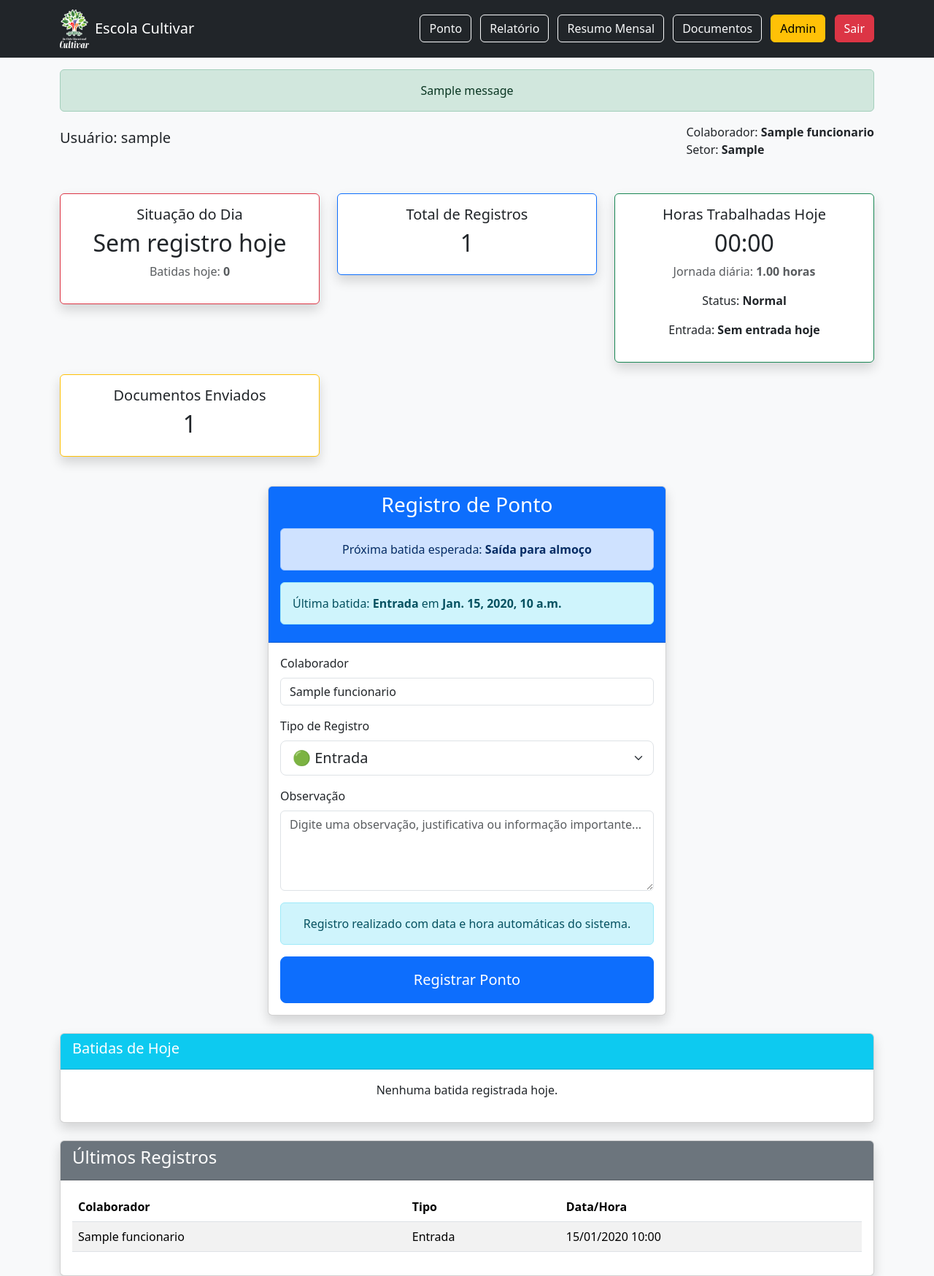
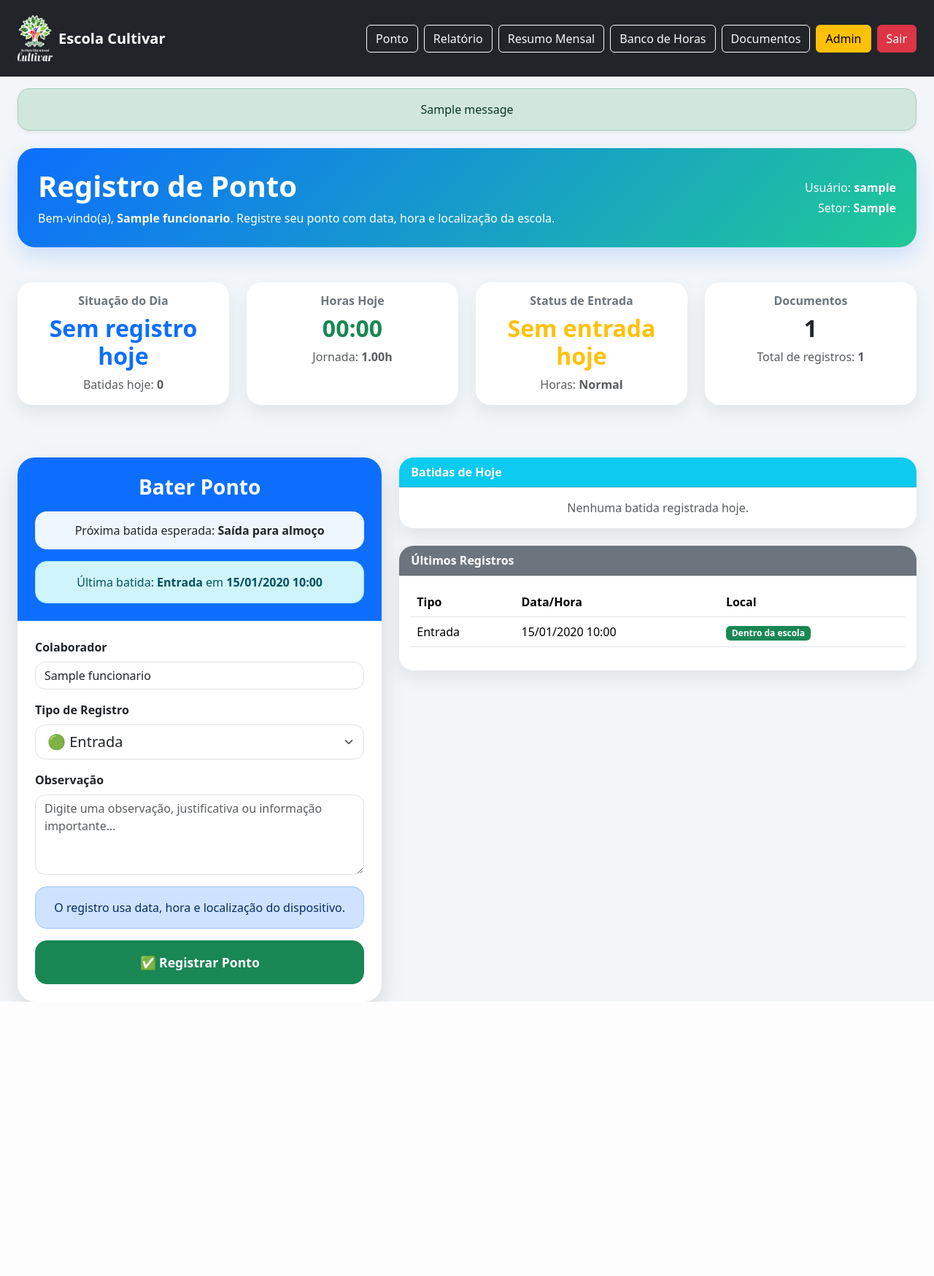
Before and after one commit to jolima-code/app-ponto-escola, a Django app: page / in a window 1280 px wide. Shown: the whole page at 73% size. After the commit the page ends 1373 px from the top, so only its background shows below. Run offline with Django 5.2, Linux system fonts and the light colour scheme; a user stored in the database is signed in; tables that the repository leaves empty hold one stand-in row (values such as "Sample post"); one stand-in notice (Sample message) is shown.

Commit message:
Melhora layout da tela de ponto

```diff
--- a/ponto/views.py
+++ b/ponto/views.py
@@ -4,6 +4,8 @@ from banco_horas.models import (
     CompensacaoBancoHoras,
 )
 
+import math
+from django.http import JsonResponse
 import openpyxl
 
 from django.contrib import messages
@@ -16,6 +18,37 @@ from documentos.models import Documento
 from funcionarios.models import Funcionario
 from .models import RegistroPonto
 
+ESCOLA_LATITUDE = -0.006078
+ESCOLA_LONGITUDE = -51.088363
+
+RAIO_PERMITIDO_METROS = 30
+
+
+def calcular_distancia(lat1, lon1, lat2, lon2):
+
+    raio_terra = 6371000
+
+    phi1 = math.radians(lat1)
+    phi2 = math.radians(lat2)
+
+    delta_phi = math.radians(lat2 - lat1)
+    delta_lambda = math.radians(lon2 - lon1)
+
+    a = (
+        math.sin(delta_phi / 2) ** 2
+        + math.cos(phi1)
+        * math.cos(phi2)
+        * math.sin(delta_lambda / 2) ** 2
+    )
+
+    c = 2 * math.atan2(
+        math.sqrt(a),
+        math.sqrt(1 - a)
+    )
+
+    distancia = raio_terra * c
+
+    return distancia
 
 def usuario_equipe(user):
     return user.is_staff
@@ -136,10 +169,41 @@ def bater_ponto(request):
 
                 return redirect("bater_ponto")
 
+        latitude = request.POST.get("latitude")
+        longitude = request.POST.get("longitude")
+
+        distancia = None
+        localizacao_valida = False
+
+        if latitude and longitude:
+
+            distancia = calcular_distancia(
+                float(latitude),
+                float(longitude),
+                ESCOLA_LATITUDE,
+                ESCOLA_LONGITUDE
+            )
+
+            if distancia <= RAIO_PERMITIDO_METROS:
+                localizacao_valida = True
+
+        if not localizacao_valida:
+
+            messages.error(
+                request,
+                "Você está fora da área permitida da escola."
+            )
+
+            return redirect("bater_ponto")
+
         RegistroPonto.objects.create(
             funcionario=funcionario,
             tipo=tipo,
-            observacao=observacao
+            observacao=observacao,
+            latitude=latitude,
+            longitude=longitude,
+            distancia_metros=distancia,
+            localizacao_valida=localizacao_valida
         )
 
         registros_dia = RegistroPonto.objects.filter(
--- a/templates/ponto/bater_ponto.html
+++ b/templates/ponto/bater_ponto.html
@@ -4,56 +4,145 @@
 <html lang="pt-br">
 
 <head>
-
     <meta charset="UTF-8">
-
     <meta name="viewport" content="width=device-width, initial-scale=1">
 
-    <title>Escola Cultivar</title>
+    <title>Escola Cultivar - Ponto</title>
 
     <link
         href="https://cdn.jsdelivr.net/npm/bootstrap@5.3.3/dist/css/bootstrap.min.css"
         rel="stylesheet">
 
+    <style>
+        body {
+            background: #f3f6f9;
+        }
+
+        .navbar-brand img {
+            object-fit: contain;
+        }
+
+        .page-header {
+            background: linear-gradient(135deg, #0d6efd, #20c997);
+            color: white;
+            border-radius: 24px;
+            padding: 28px;
+            margin-top: 24px;
+            box-shadow: 0 12px 30px rgba(13, 110, 253, 0.18);
+        }
+
+        .dashboard-card {
+            border: 0;
+            border-radius: 20px;
+            box-shadow: 0 10px 24px rgba(0, 0, 0, 0.08);
+            height: 100%;
+        }
+
+        .dashboard-card h6 {
+            color: #6c757d;
+            font-weight: 600;
+        }
+
+        .dashboard-card h2 {
+            font-weight: 800;
+        }
+
+        .main-card {
+            border: 0;
+            border-radius: 24px;
+            box-shadow: 0 14px 34px rgba(0, 0, 0, 0.12);
+            overflow: hidden;
+        }
+
+        .main-card-header {
+            background: #0d6efd;
+            color: white;
+            padding: 24px;
+        }
+
+        .btn-register {
+            border-radius: 16px;
+            font-size: 1.1rem;
+            font-weight: 700;
+            padding: 16px;
+        }
+
+        .soft-box {
+            background: #eef6ff;
+            border-radius: 16px;
+            padding: 14px;
+        }
+
+        .table-card {
+            border: 0;
+            border-radius: 20px;
+            box-shadow: 0 10px 24px rgba(0, 0, 0, 0.08);
+            overflow: hidden;
+        }
+
+        .table-card .card-header {
+            font-weight: 700;
+        }
+
+        .form-control,
+        .form-select {
+            border-radius: 14px;
+        }
+
+        @media (max-width: 768px) {
+            .page-header {
+                padding: 22px;
+            }
+
+            .navbar .btn {
+                margin-top: 8px;
+                width: 100%;
+            }
+        }
+    </style>
 </head>
 
-<body class="bg-light">
+<body>
 
-<nav class="navbar navbar-expand-lg navbar-dark bg-dark">
+<nav class="navbar navbar-expand-lg navbar-dark bg-dark py-3">
 
-    <div class="container">
+    <div class="container-fluid px-4">
 
         <a class="navbar-brand d-flex align-items-center" href="/">
 
             <img
                 src="{% static 'img/logo.png' %}"
                 alt="Logo"
-                width="40"
+                width="48"
                 class="me-2">
 
-            Escola Cultivar
+            <strong>Escola Cultivar</strong>
 
         </a>
 
-        <div>
+        <div class="d-flex flex-wrap gap-2">
 
-            <a href="/" class="btn btn-outline-light me-2">
+            <a href="/" class="btn btn-outline-light">
                 Ponto
             </a>
 
-            <a href="/relatorio/" class="btn btn-outline-light me-2">
+            <a href="/relatorio/" class="btn btn-outline-light">
                 Relatório
             </a>
 
-            <a href="/resumo-mensal/" class="btn btn-outline-light me-2">
+            <a href="/resumo-mensal/" class="btn btn-outline-light">
                 Resumo Mensal
             </a>
 
-            <a href="/documentos/" class="btn btn-outline-light me-2">
+            <a href="/banco-horas/" class="btn btn-outline-light">
+                Banco de Horas
+            </a>
+
+            <a href="/documentos/" class="btn btn-outline-light">
                 Documentos
             </a>
 
-            <a href="/admin/" class="btn btn-warning me-2">
+            <a href="/admin/" class="btn btn-warning">
                 Admin
             </a>
 
@@ -76,13 +165,15 @@
 
 </nav>
 
+<div class="container-fluid px-4">
+
     {% if messages %}
 
-<div class="container mt-3">
+        <div class="mt-3">
 
             {% for message in messages %}
 
-        <div class="alert alert-{{ message.tags }} text-center">
+                <div class="alert alert-{{ message.tags }} text-center rounded-4 shadow-sm">
 
                     {{ message }}
 
@@ -94,24 +185,56 @@
 
     {% endif %}
 
-<div class="container mt-3">
+    <section class="page-header">
 
-    <div class="d-flex justify-content-between align-items-center">
+        <div class="row align-items-center">
 
-        <h5>
-            Usuário: {{ request.user.username }}
-        </h5>
+            <div class="col-md-8">
 
-        <div>
+                <h1 class="fw-bold mb-2">
+                    Registro de Ponto
+                </h1>
 
                 <p class="mb-0">
-                Colaborador:
-                <strong>{{ funcionario.nome }}</strong>
+                    Bem-vindo(a), <strong>{{ funcionario.nome }}</strong>.
+                    Registre seu ponto com data, hora e localização da escola.
+                </p>
+
+            </div>
+
+            <div class="col-md-4 text-md-end mt-3 mt-md-0">
+
+                <p class="mb-1">
+                    Usuário: <strong>{{ request.user.username }}</strong>
                 </p>
 
                 <p class="mb-0">
-                Setor:
-                <strong>{{ funcionario.setor }}</strong>
+                    Setor: <strong>{{ funcionario.setor }}</strong>
+                </p>
+
+            </div>
+
+        </div>
+
+    </section>
+
+    <section class="row mt-4 g-4">
+
+        <div class="col-md-3">
+
+            <div class="card dashboard-card">
+
+                <div class="card-body text-center">
+
+                    <h6>Situação do Dia</h6>
+
+                    <h2 class="text-primary">
+                        {{ situacao_dia }}
+                    </h2>
+
+                    <p class="text-muted mb-0">
+                        Batidas hoje:
+                        <strong>{{ quantidade_batidas_hoje }}</strong>
                     </p>
 
                 </div>
@@ -120,30 +243,21 @@
 
         </div>
 
-<div class="container mt-5">
+        <div class="col-md-3">
 
-    <div class="row mb-4">
-
-        <div class="col-md-4 mb-3">
-
-            <div class="card shadow border-danger">
+            <div class="card dashboard-card">
 
                 <div class="card-body text-center">
 
-                    <h5>Situação do Dia</h5>
+                    <h6>Horas Hoje</h6>
 
-                    <h2>
-                        {{ situacao_dia }}
+                    <h2 class="text-success">
+                        {{ horas_trabalhadas }}
                     </h2>
 
-                    <p class="text-muted">
-
-                        Batidas hoje:
-
-                        <strong>
-                            {{ quantidade_batidas_hoje }}
-                        </strong>
-
+                    <p class="text-muted mb-0">
+                        Jornada:
+                        <strong>{{ funcionario.carga_horaria_diaria }}h</strong>
                     </p>
 
                 </div>
@@ -152,64 +266,20 @@
 
         </div>
 
-        <div class="col-md-4 mb-3">
+        <div class="col-md-3">
 
-            <div class="card shadow border-primary">
+            <div class="card dashboard-card">
 
                 <div class="card-body text-center">
 
-                    <h5>Total de Registros</h5>
+                    <h6>Status de Entrada</h6>
 
-                    <h2>
-                        {{ total_registros }}
+                    <h2 class="text-warning">
+                        {{ status_entrada }}
                     </h2>
 
-                </div>
-
-            </div>
-
-        </div>
-
-        <div class="col-md-4 mb-3">
-
-            <div class="card shadow border-success">
-
-                <div class="card-body text-center">
-
-                    <h5>Horas Trabalhadas Hoje</h5>
-
-                    <h2>
-                        {{ horas_trabalhadas }}
-                    </h2>
-
-                    <p class="text-muted">
-
-                        Jornada diária:
-
-                        <strong>
-                            {{ funcionario.carga_horaria_diaria }} horas
-                        </strong>
-
-                    </p>
-
-                    <p class="mt-2">
-
-                        Status:
-
-                        <strong>
-                            {{ status_horas }}
-                        </strong>
-
-                    </p>
-
-                    <p>
-
-                        Entrada:
-
-                        <strong>
-                            {{ status_entrada }}
-                        </strong>
-
+                    <p class="text-muted mb-0">
+                        Horas: <strong>{{ status_horas }}</strong>
                     </p>
 
                 </div>
@@ -218,17 +288,22 @@
 
         </div>
 
-        <div class="col-md-4 mb-3">
+        <div class="col-md-3">
 
-            <div class="card shadow border-warning">
+            <div class="card dashboard-card">
 
                 <div class="card-body text-center">
 
-                    <h5>Documentos Enviados</h5>
+                    <h6>Documentos</h6>
 
-                    <h2>
+                    <h2 class="text-dark">
                         {{ total_documentos }}
                     </h2>
+
+                    <p class="text-muted mb-0">
+                        Total de registros:
+                        <strong>{{ total_registros }}</strong>
+                    </p>
 
                 </div>
 
@@ -236,23 +311,21 @@
 
         </div>
 
-    </div>
+    </section>
 
-    <div class="row justify-content-center">
+    <section class="row mt-5 g-4 align-items-start">
 
-        <div class="col-md-6">
+        <div class="col-lg-5">
 
-            <div class="card shadow">
+            <div class="main-card card">
 
-                <div class="card-header bg-primary text-white">
+                <div class="main-card-header text-center">
 
-                    <h3 class="text-center">
-
-                        Registro de Ponto
-
+                    <h3 class="fw-bold mb-3">
+                        Bater Ponto
                     </h3>
 
-                    <div class="alert alert-primary text-center mt-3">
+                    <div class="soft-box text-dark mb-3">
 
                         Próxima batida esperada:
 
@@ -264,19 +337,12 @@
 
                     {% if ultimo_registro %}
 
-                    <div class="alert alert-info mt-3">
+                        <div class="alert alert-info mb-0 rounded-4">
 
                             Última batida:
-
-                        <strong>
-                            {{ ultimo_registro.get_tipo_display }}
-                        </strong>
-
+                            <strong>{{ ultimo_registro.get_tipo_display }}</strong>
                             em
-
-                        <strong>
-                            {{ ultimo_registro.data_hora }}
-                        </strong>
+                            <strong>{{ ultimo_registro.data_hora|date:"d/m/Y H:i" }}</strong>
 
                         </div>
 
@@ -284,15 +350,18 @@
 
                 </div>
 
-                <div class="card-body">
+                <div class="card-body p-4">
 
                     <form method="post">
+
+                        <input type="hidden" name="latitude" id="latitude">
+                        <input type="hidden" name="longitude" id="longitude">
 
                         {% csrf_token %}
 
                         <div class="mb-3">
 
-                            <label class="form-label">
+                            <label class="form-label fw-semibold">
                                 Colaborador
                             </label>
 
@@ -306,7 +375,7 @@
 
                         <div class="mb-3">
 
-                            <label class="form-label">
+                            <label class="form-label fw-semibold">
                                 Tipo de Registro
                             </label>
 
@@ -319,11 +388,11 @@
                                 </option>
 
                                 <option value="saida_almoco">
-                                    🍽️ Saída Almoço
+                                    🍽️ Saída para almoço
                                 </option>
 
                                 <option value="retorno_almoco">
-                                    🔙 Retorno Almoço
+                                    🔙 Retorno do almoço
                                 </option>
 
                                 <option value="saida">
@@ -336,7 +405,7 @@
 
                         <div class="mb-3">
 
-                            <label class="form-label">
+                            <label class="form-label fw-semibold">
                                 Observação
                             </label>
 
@@ -348,9 +417,9 @@
 
                         </div>
 
-                        <div class="alert alert-info text-center">
+                        <div class="alert alert-primary text-center rounded-4">
 
-                            Registro realizado com data e hora automáticas do sistema.
+                            O registro usa data, hora e localização do dispositivo.
 
                         </div>
 
@@ -358,9 +427,9 @@
 
                             <button
                                 type="submit"
-                                class="btn btn-primary btn-lg w-100 py-3">
+                                class="btn btn-success btn-register">
 
-                                Registrar Ponto
+                                ✅ Registrar Ponto
 
                             </button>
 
@@ -374,13 +443,13 @@
 
         </div>
 
-    </div>
+        <div class="col-lg-7">
 
-    <div class="card shadow mt-4">
+            <div class="card table-card mb-4">
 
                 <div class="card-header bg-info text-white">
 
-            <h5>Batidas de Hoje</h5>
+                    Batidas de Hoje
 
                 </div>
 
@@ -388,25 +457,35 @@
 
                     {% if registros_hoje %}
 
-                <div class="row">
+                        <div class="row g-3">
 
                             {% for registro in registros_hoje %}
 
-                    <div class="col-md-3 mb-3">
+                                <div class="col-md-6">
 
-                        <div class="card border-primary">
+                                    <div class="border rounded-4 p-3 bg-white">
 
-                            <div class="card-body text-center">
-
-                                <h6>
+                                        <h6 class="mb-1">
                                             {{ registro.get_tipo_display }}
                                         </h6>
 
-                                <h4>
+                                        <h3 class="fw-bold mb-0">
                                             {{ registro.data_hora|date:"H:i" }}
-                                </h4>
+                                        </h3>
 
-                            </div>
+                                        {% if registro.localizacao_valida %}
+
+                                            <small class="text-success">
+                                                Localização validada
+                                            </small>
+
+                                        {% else %}
+
+                                            <small class="text-muted">
+                                                Sem validação de localização
+                                            </small>
+
+                                        {% endif %}
 
                                     </div>
 
@@ -418,10 +497,8 @@
 
                     {% else %}
 
-                <p class="text-center">
-
+                        <p class="text-center text-muted mb-0">
                             Nenhuma batida registrada hoje.
-
                         </p>
 
                     {% endif %}
@@ -430,25 +507,27 @@
 
             </div>
 
-    <div class="card shadow mt-4">
+            <div class="card table-card">
 
                 <div class="card-header bg-secondary text-white">
 
-            <h4>Últimos Registros</h4>
+                    Últimos Registros
 
                 </div>
 
                 <div class="card-body">
 
-            <table class="table table-striped">
+                    <div class="table-responsive">
+
+                        <table class="table table-hover align-middle">
 
                             <thead>
 
                                 <tr>
 
-                        <th>Colaborador</th>
                                     <th>Tipo</th>
                                     <th>Data/Hora</th>
+                                    <th>Local</th>
 
                                 </tr>
 
@@ -460,8 +539,6 @@
 
                                     <tr>
 
-                        <td>{{ registro.funcionario.nome }}</td>
-
                                         <td>
                                             {{ registro.get_tipo_display }}
                                         </td>
@@ -470,13 +547,31 @@
                                             {{ registro.data_hora|date:"d/m/Y H:i" }}
                                         </td>
 
+                                        <td>
+
+                                            {% if registro.localizacao_valida %}
+
+                                                <span class="badge bg-success">
+                                                    Dentro da escola
+                                                </span>
+
+                                            {% else %}
+
+                                                <span class="badge bg-secondary">
+                                                    Não validado
+                                                </span>
+
+                                            {% endif %}
+
+                                        </td>
+
                                     </tr>
 
                                 {% empty %}
 
                                     <tr>
 
-                        <td colspan="3">
+                                        <td colspan="3" class="text-center text-muted">
 
                                             Nenhum registro encontrado.
 
@@ -496,6 +591,36 @@
 
             </div>
 
+        </div>
+
+    </section>
+
+</div>
+
+<script>
+
+navigator.geolocation.getCurrentPosition(
+
+    function(posicao) {
+
+        document.getElementById("latitude").value =
+            posicao.coords.latitude;
+
+        document.getElementById("longitude").value =
+            posicao.coords.longitude;
+    },
+
+    function(erro) {
+
+        alert(
+            "É necessário permitir localização para bater ponto."
+        );
+    }
+
+);
+
+</script>
+
 </body>
 
 </html>
```
Also changed, not shown: ponto/models.py (+39 -3 lines), ponto/migrations/0002_registroponto_distancia_metros_and_more.py (added). Lines whose indentation alone changed are shown as unchanged.
